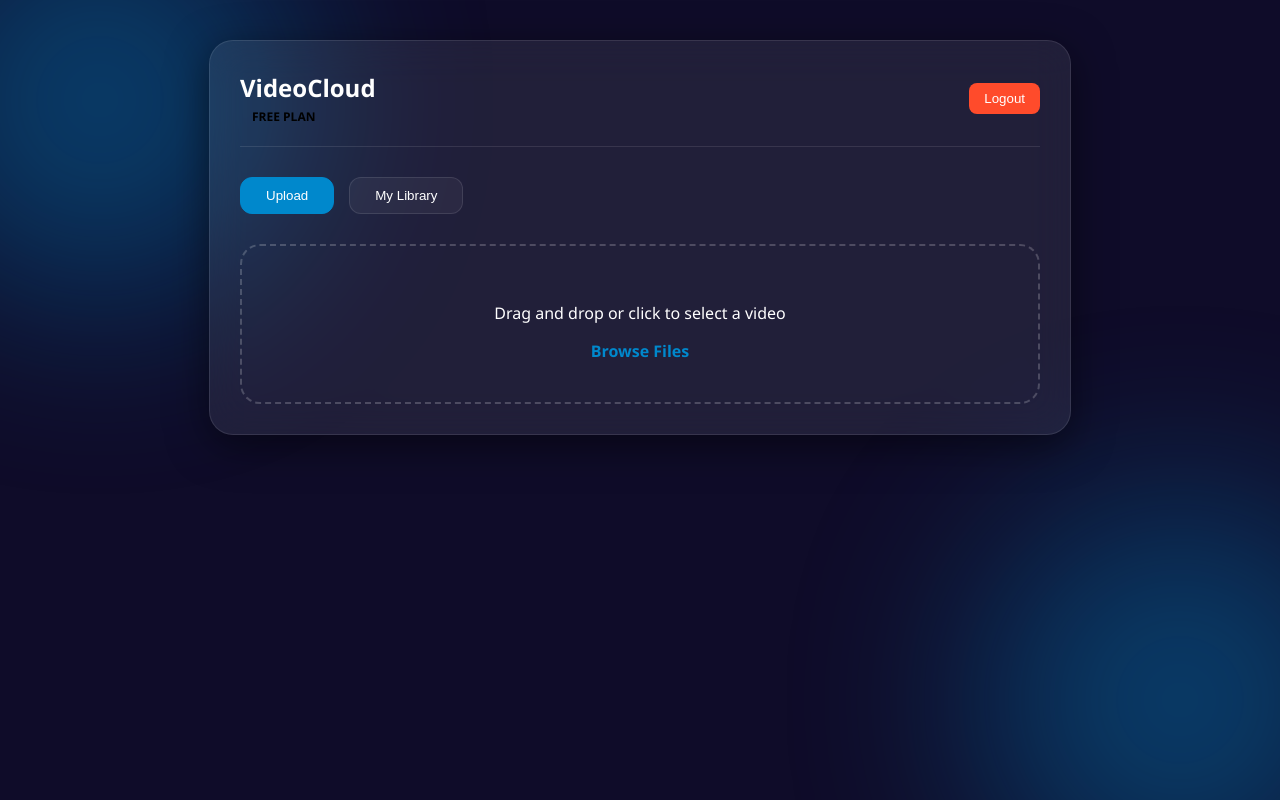
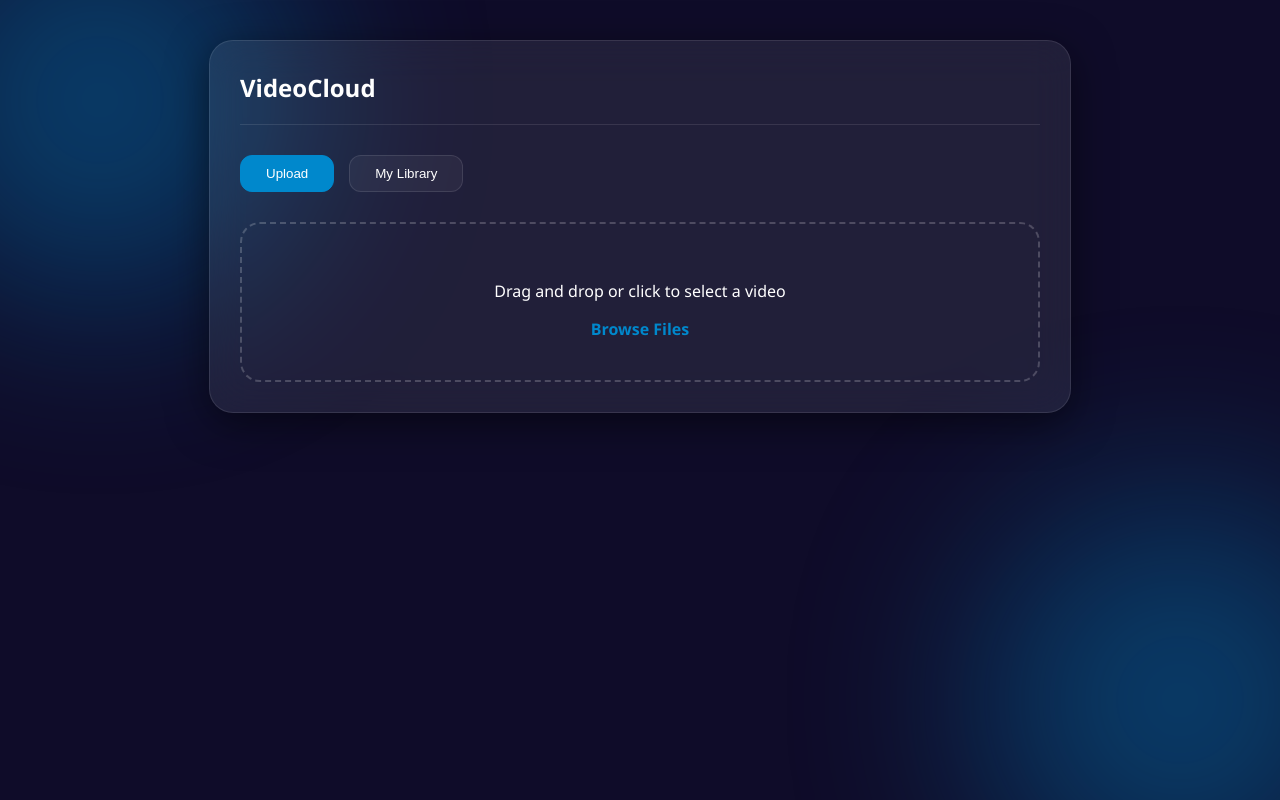
Before and after one commit to sakthiraj2008/n2b-cloudx, a plain HTML site: page public/index.html in a window 1280 px wide. Drawn offline with nearby package versions, Linux system fonts and the light colour scheme.

Commit message:
Update index.html

```diff
--- a/public/index.html
+++ b/public/index.html
@@ -139,9 +139,7 @@
         <header>
             <div>
                 <h1 style="margin: 0; font-size: 24px;">VideoCloud</h1>
-                <span id="userPlanBadge" class="plan-badge">FREE PLAN</span>
             </div>
-            <button class="logout-btn" onclick="logout()">Logout</button>
         </header>
 
         <div class="nav-tabs">
@@ -153,7 +151,7 @@
             <div class="upload-zone">
                 <p id="statusMsg">Drag and drop or click to select a video</p>
                 <label for="videoInput" class="upload-label">Browse Files</label>
-                <input type="file" id="videoInput" accept="video/*" onchange="handleFileSelect()">
+               <input type="file" id="videoInput" accept="video/*" onchange="handleFileSelect()">
 
                 <div class="progress-container" id="progCont">
                     <div class="progress-bar" id="progBar"></div>
```
